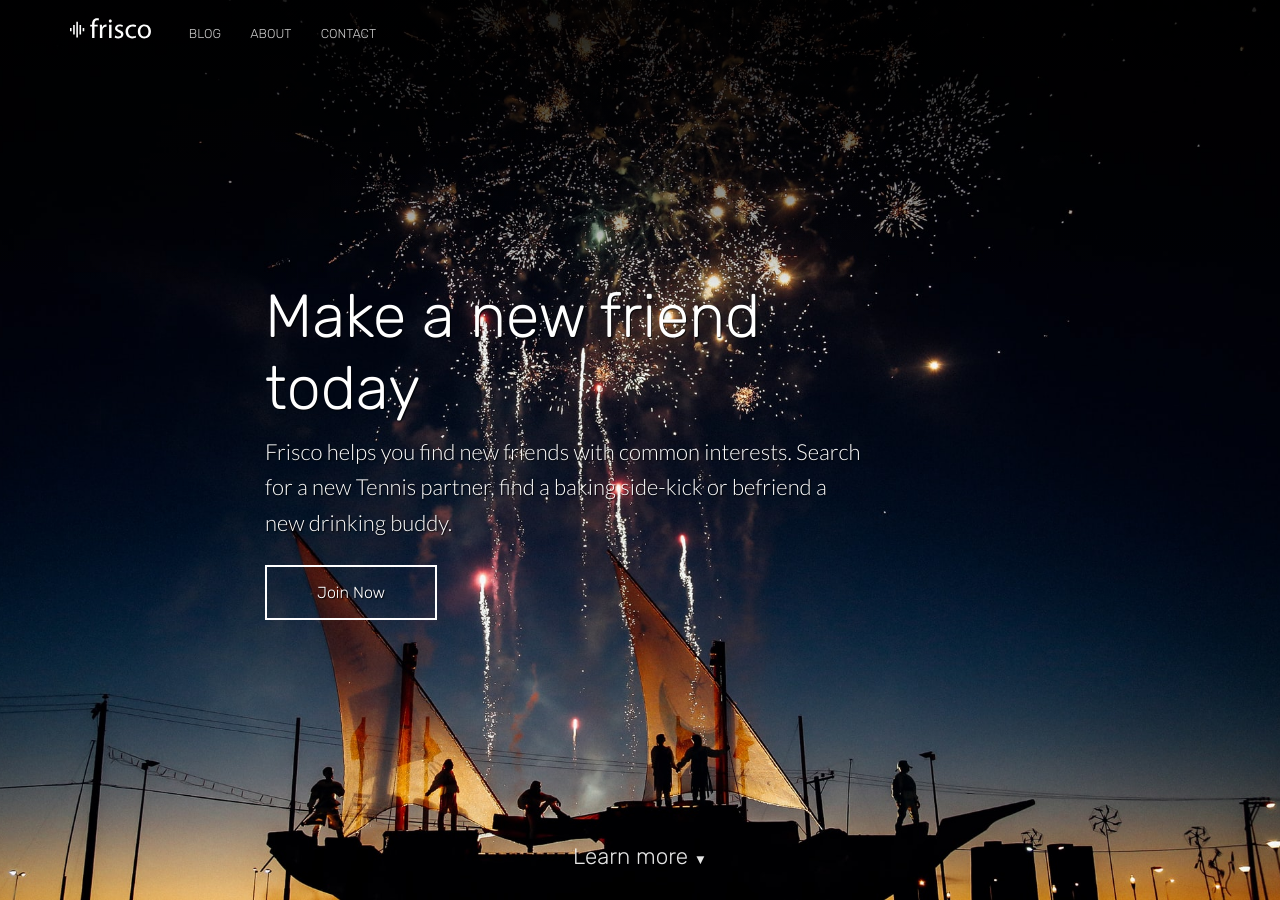
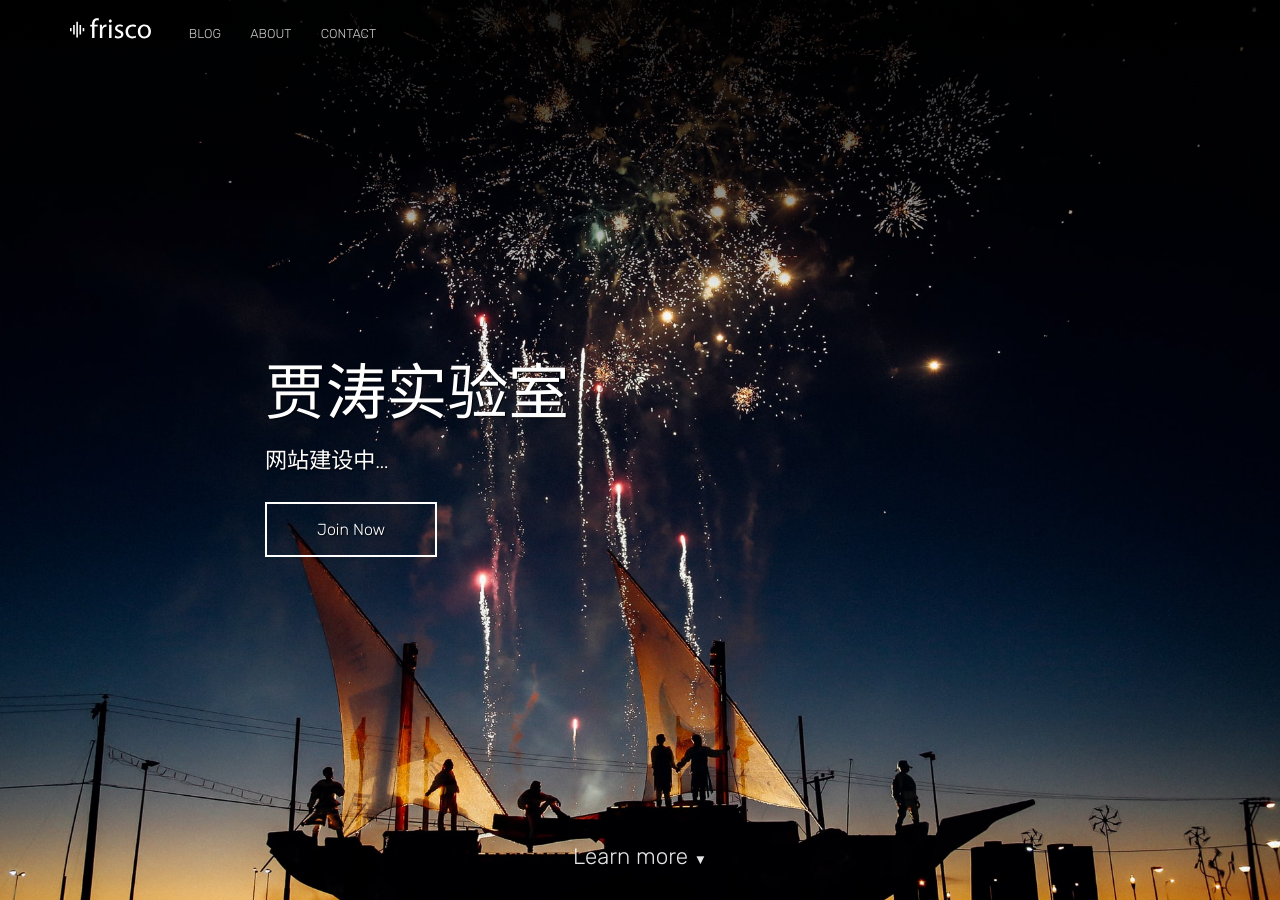
Before and after one commit to jiaotaolab/jiataolab.github.io, a Jekyll site: the page built from index.html, in a window 1280 px wide and 900 px high. Built offline with Jekyll 4.4.1, drawn with Linux system fonts in a browser that asks for light colours; nearby versions of some CDN libraries.

Commit message:
update homepage

```diff
--- a/index.html
+++ b/index.html
@@ -1,6 +1,6 @@
 ---
-title: Home
-description: The latest app to help you find new friends with common interests.
+title: 贾涛实验室
+description: Jia Tao Research Laboratory
 image: /images/bg-001.jpg
 bottom_image: /images/bg-002.jpg
 ---
@@ -8,8 +8,8 @@ bottom_image: /images/bg-002.jpg
 <section class="hero" style="background-image: url({% include relative-src.html src=page.image %})">
 	<div class="inner-hero text-container">
 		<div class="hero-text-container">
-			<h1 class="editable">Make a new friend today</h1>
-			<p class="subtext editable">Frisco helps you find new friends with common interests. Search for a new Tennis partner, find a baking side-kick or befriend a new drinking buddy.</p>
+			<h1 class="editable">贾涛实验室</h1>
+			<p class="subtext editable">网站建设中...</p>
 			<div class="cta button alt"><a href="#">Join Now</a></div>
 		</div>
 	</div>
```
